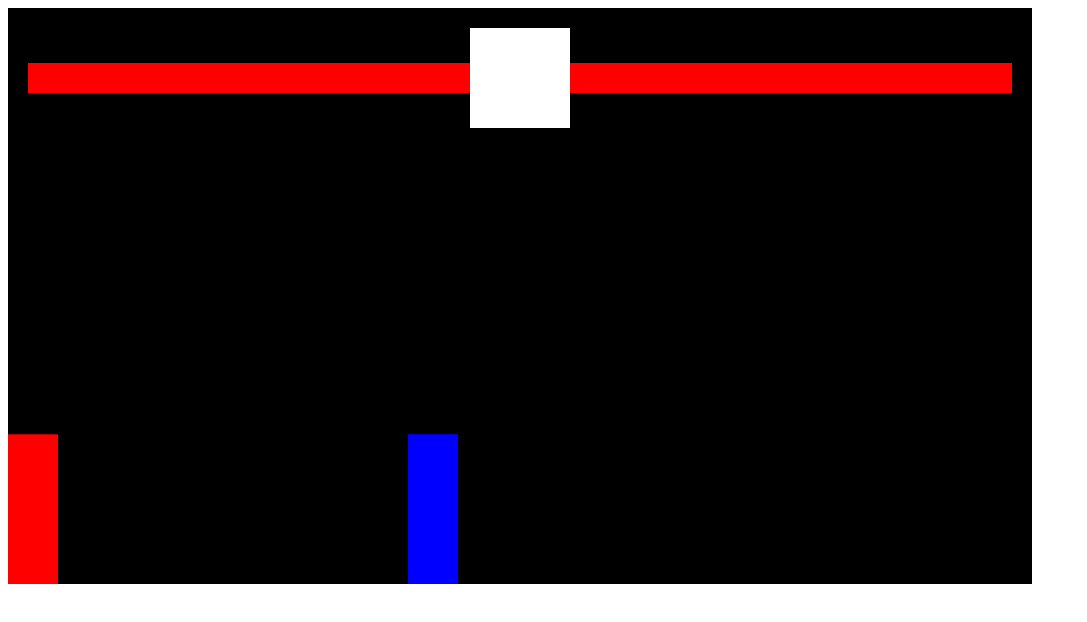
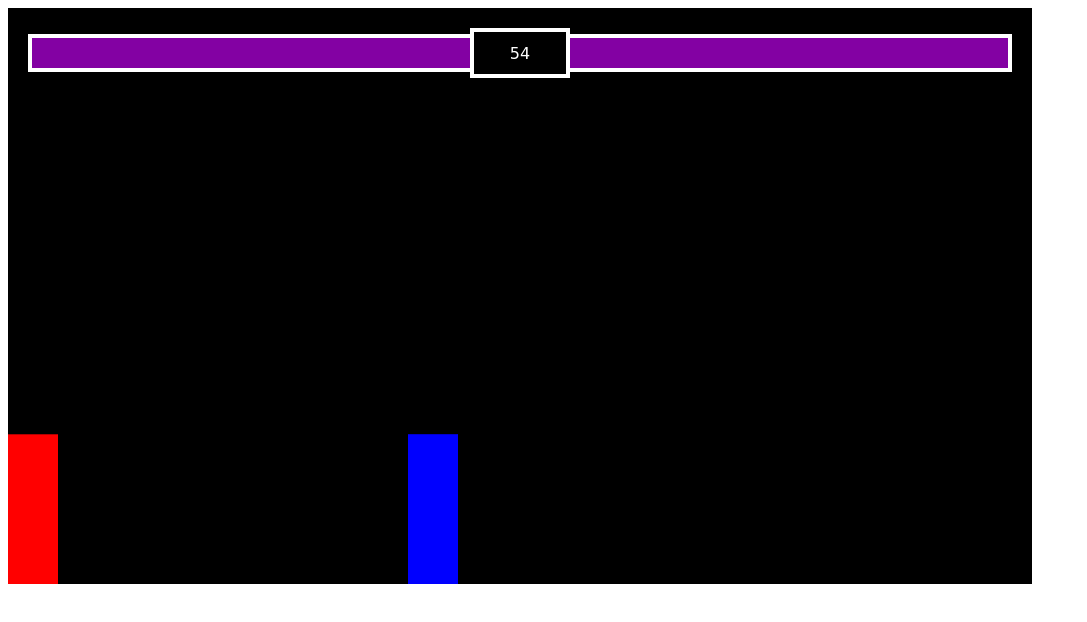
Before and after one commit to JarrodHelmers/JS-Final, a plain HTML site: page index.html in a window 1280 px wide. Shown: the whole page, without its empty margins (0-1087 px from the left). Drawn offline with Linux system fonts and the light colour scheme.

Commit message:
working timer, health bar, and end of game

```diff
--- a/index.html
+++ b/index.html
@@ -5,31 +5,35 @@
     <title>Web Game Final</title>
     <style>
         * {
-            box-sizing: border-box;
+          box-sizing: border-box;
+          font-family: 'Press Start 2P', cursive;
         }
-    </style>
-</head>
-<body>
-    <div style="position:relative; display: inline-block;">
-        <div style="position: absolute; display: flex; width: 100%; align-items: center; padding: 20px">
+      </style>
+    </head>
+    <body>
+      <div style="position: relative; display: inline-block">
+        <div style="position: absolute; display: flex; width: 100%; align-items: center; padding: 20px;">
 
-            <!--Player Health Bar-->
-            <div style="position:relative; height: 30px; width: 100%; display: flex; justify-content: flex-end;">
-                <div style="background-color:black; height: 30px; width: 100%"></div>
-                <div id="playerHealth" style="position:absolute; background-color:red; top: 0; right: 0; bottom: 0; width: 100%;"></div>
-            </div>
-            <!--Timer-->
-            <div style="background-color:white; width: 100px; height: 100px; flex-shrink: 0;"></div>
+            <!-- player health -->
+          <div style="position: relative; width: 100%; display: flex; justify-content: flex-end; border-top: 4px solid white; border-left: 4px solid white; border-bottom: 4px solid white;">
+            <div style="background-color: rgb(255, 0, 0); height: 30px; width: 100%"></div>
+            <div id="playerHealth" style="position: absolute; background: #8301a3; top: 0; right: 0; bottom: 0; width: 100%;"></div>
+          </div>
 
-            <!--Enemy Health Bar-->
-            <div style="position:relative; height: 30px; width: 100%">
-                <div style="background-color:black; height: 30px;"></div>
-                <div id="enemyHealth" style="position:absolute; background-color:red; top: 0; right: 0; bottom: 0; left: 0;"></div>
-            </div>
+          <!-- timer -->
+          <div id="timer" style="background-color: black; width: 100px; height: 50px; flex-shrink: 0; display: flex; align-items: center; justify-content: center; color: white; border: 4px solid white;">10</div>
 
+          <!-- enemy health -->
+          <div style="position: relative; width: 100%; border-top: 4px solid white; border-bottom: 4px solid white; border-right: 4px solid white;">
+            <div style="background-color: rgb(255, 0, 0); height: 30px"></div>
+            <div id="enemyHealth" style="position: absolute; background: #8301a3; top: 0; right: 0; bottom: 0; left: 0;"></div>
+          </div>
+
+          <div></div>
         </div>
+        <div id="displayText" style="position: absolute; color: white; align-items: center; justify-content: center; top: 0; right: 0; bottom: 0; left: 0; display: none;">Tie</div>
         <canvas></canvas>
-    </div>
+      </div>
 
     <script src="index.js"></script>
 </body>
--- a/index.js
+++ b/index.js
@@ -36,7 +36,6 @@ class Sprite {
   draw() {
     c.fillStyle = this.color
     c.fillRect(this.position.x, this.position.y, this.width, this.height)
-
     // attack box
     if (this.isAttacking) {
       c.fillStyle = 'green'
@@ -47,21 +46,18 @@ class Sprite {
         this.attackBox.height
       )
     }
-
   }
 
   update() {
     this.draw()
     this.attackBox.position.x = this.position.x + this.attackBox.offset.x
     this.attackBox.position.y = this.position.y
-
     this.position.x += this.velocity.x
     this.position.y += this.velocity.y
     if (this.position.y + this.height + this.velocity.y >= canvas.height) {
       this.velocity.y = 0
     } else this.velocity.y += gravity
   }
-
 //Attack function
   attack() {
     this.isAttacking = true
@@ -71,7 +67,7 @@ class Sprite {
   }
 }
 
-//player
+//Player
 const player = new Sprite({
   position: {
     x: 0,
@@ -87,7 +83,7 @@ const player = new Sprite({
   }
 })
 
-//enemy
+//Enemy
 const enemy = new Sprite({
   position: {
     x: 400,
@@ -104,7 +100,8 @@ const enemy = new Sprite({
   }
 })
 
-//Key variable used for keyup
+//Key variable used for Key Up
+console.log(player)
 const keys = {
   a: {
     pressed: false
@@ -131,6 +128,36 @@ function rectangularCollision({ rectangle1, rectangle2 }) {
     rectangle1.attackBox.position.y <= rectangle2.position.y + rectangle2.height
   )
 }
+
+// Function used to determine and display winner
+function determineWinner({ player, enemy, timerId }) {
+  clearTimeout(timerId)
+  document.querySelector('#displayText').style.display = 'flex'
+  if (player.health === enemy.health) {
+    document.querySelector('#displayText').innerHTML = 'Tie'
+  } else if (player.health > enemy.health) {
+    document.querySelector('#displayText').innerHTML = 'Player 1 Wins'
+  } else if (player.health < enemy.health) {
+    document.querySelector('#displayText').innerHTML = 'Player 2 Wins'
+  }
+}
+
+//Timer
+let timer = 60
+let timerId
+function decreaseTimer() {
+  if (timer > 0) {
+    timerId = setTimeout(decreaseTimer, 1000)
+    timer--
+    document.querySelector('#timer').innerHTML = timer
+  }
+
+  if (timer === 0) {
+    determineWinner({ player, enemy, timerId })
+  }
+}
+
+decreaseTimer()
 
 //drawing out the "animations"
 function animate() {
@@ -180,6 +207,11 @@ function animate() {
     player.health -= 20
     document.querySelector('#playerHealth').style.width = player.health + '%'
   }
+
+  // end game based on health
+  if (enemy.health <= 0 || player.health <= 0) {
+    determineWinner({ player, enemy, timerId })
+  }
 }
 
 //calling animate
@@ -202,7 +234,6 @@ window.addEventListener('keydown', (event) => {
     case ' ':
       player.attack()
       break
-
     case 'ArrowRight':
       keys.ArrowRight.pressed = true
       enemy.lastKey = 'ArrowRight'
```
Lines whose indentation alone changed are shown as unchanged.
